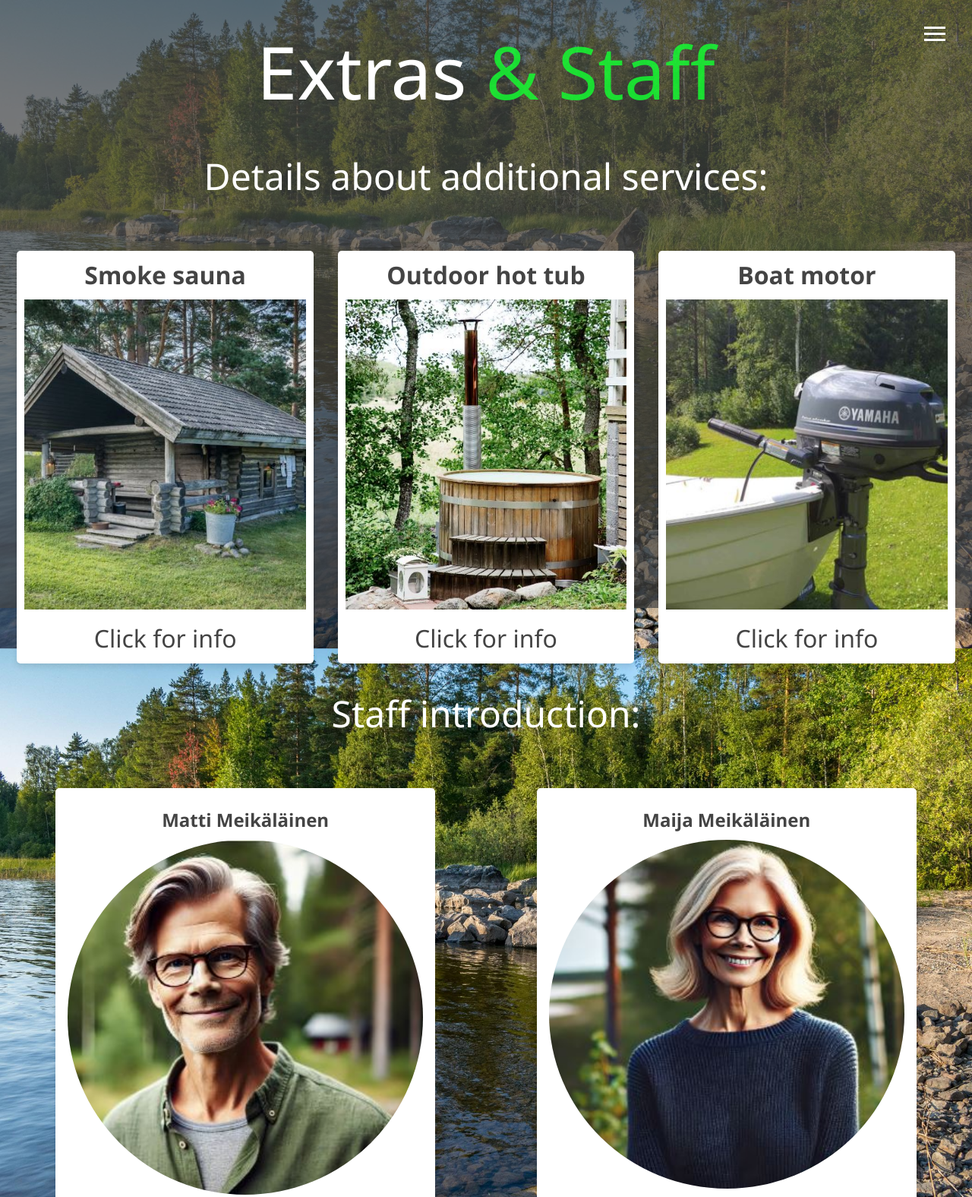
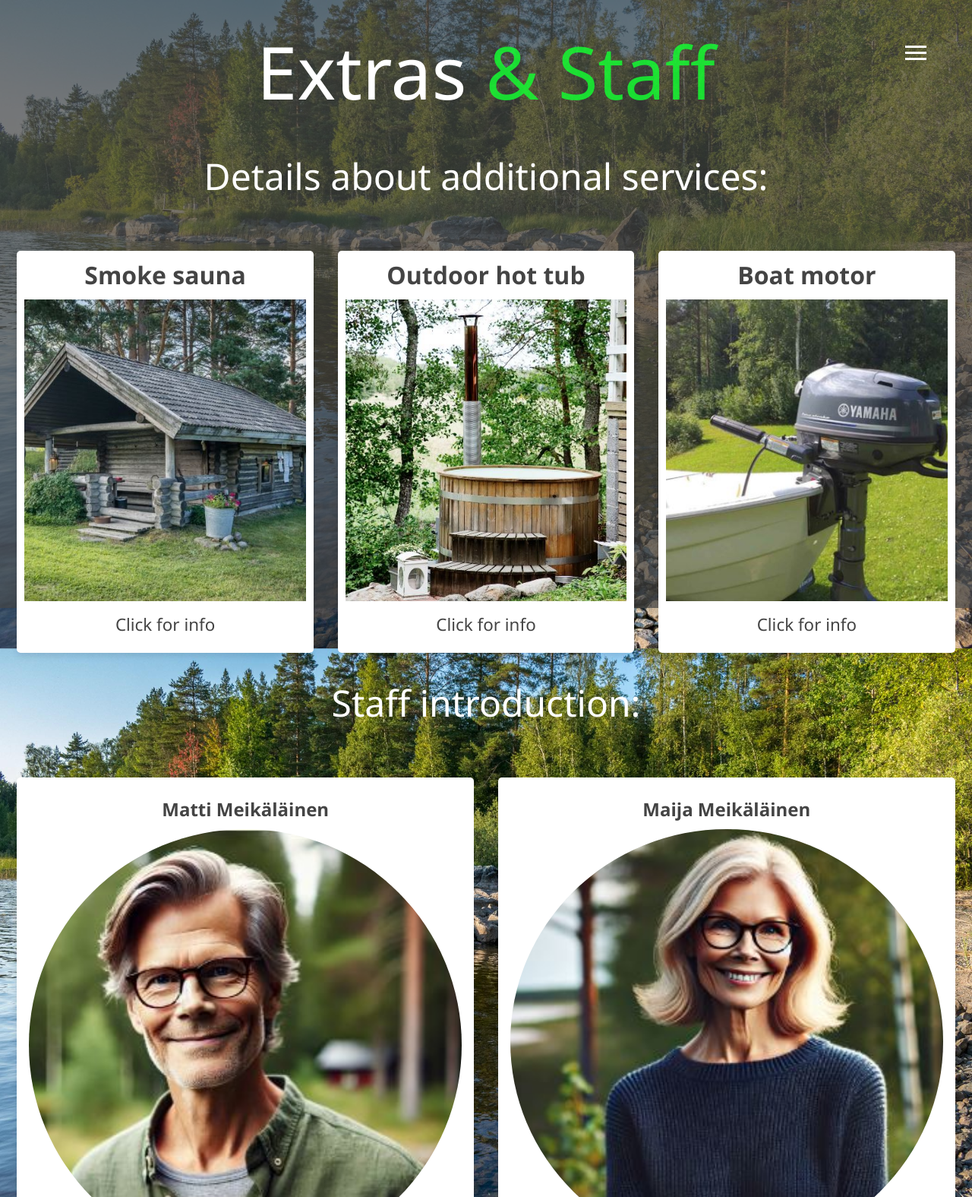
Before and after one commit to ArttuJahva/Software-development, a website: page Course_Work/Project_work/dist/extras_and_staff.html in a window 1280 px wide. Shown: the top 1575 px of the page at 76% size. Drawn offline with Linux system fonts and the light colour scheme.

Commit message:
UI fixes and finalization

```diff
--- a/Course_Work/Project_work/scss/_config.scss
+++ b/Course_Work/Project_work/scss/_config.scss
@@ -53,7 +53,7 @@ $background-opacity: 0.7;
         content: "";
         position: absolute;
         top: 0;
-        right: 0;
+        left: 0;
         width: 100%;
         height: 100%;
         z-index: -1;
@@ -61,4 +61,9 @@ $background-opacity: 0.7;
       }
     }
   }
+  else {
+    // Ensure the background color continues infinitely
+    background-color: $primary-color;
+    min-height: 100vh; // Ensure it covers the full viewport height
+  }
 }
--- a/Course_Work/Project_work/scss/_menu.scss
+++ b/Course_Work/Project_work/scss/_menu.scss
@@ -2,8 +2,8 @@
 .menu-btn {
   position: absolute;
   z-index: 3;
-  right: 35px;
-  top: 35px;
+  right: 60px;
+  top: 60px;
   cursor: pointer;
   @include easeOut;
 
--- a/Course_Work/Project_work/scss/main.scss
+++ b/Course_Work/Project_work/scss/main.scss
@@ -101,15 +101,15 @@ main {
 
     h6 {
       margin: 0.5rem 0;
-      font-size: 1rem;
+      font-size: 1.5rem;
       font-weight: bold;
       color: set-text-color($primary-color);
     }
 
-    // Text object for basic text
+    // Text object for paragraph
     p {
       margin: 1rem 0 0;
-      font-size: 1rem;
+      font-size: 1.2rem;
       line-height: 1.4;
       color: set-text-color($primary-color);
     }
@@ -132,7 +132,7 @@ main {
       cursor: pointer;
       width: 100%;
       height: 100%;
-      max-width: 700px;
+      max-width: 1000px;
       max-height: 700px;
       text-align: center;
 
@@ -171,6 +171,7 @@ main {
     justify-items: center;
 
     .staff-box {
+      cursor: not-allowed;
       background: #fff;
       border-radius: 5px;
       box-shadow: 0 4px 8px rgba(0, 0, 0, 0.1);
@@ -178,13 +179,10 @@ main {
       transition: transform 0.3s ease-in-out;
       cursor: pointer;
       width: 100%;
-      max-width: 500px;
+      max-width: 700px;
+      min-width: 300px;
       text-align: center;
       padding: 1rem;
-
-      &:hover {
-        transform: scale(1.05);
-      }
 
       .staff-photo {
         width: 100%;
@@ -574,5 +572,5 @@ form {
   padding: 1rem;
   background: darken($primary-color, 10%);
   color: set-text-color($primary-color);
-  height: 60px;
+  height: 70px;
 }
```
Also changed, not shown: Course_Work/Project_work/dist/css/main.css, Course_Work/Project_work/dist/extras_and_staff.html, Course_Work/Project_work/dist/index.html, Course_Work/Project_work/dist/kollola1.html, Course_Work/Project_work/dist/kollola2.html, Course_Work/Project_work/dist/kollola3.html.
